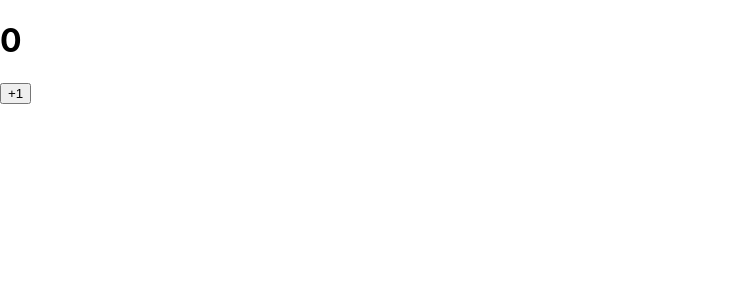
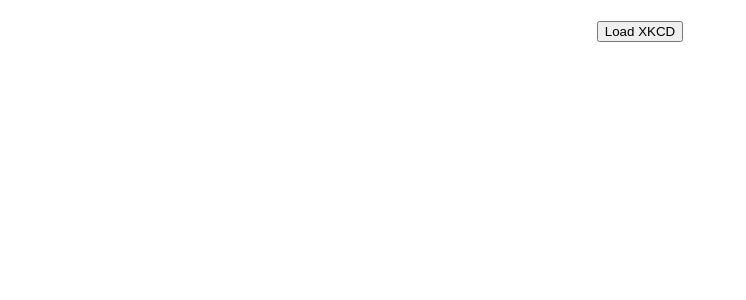
Before and after one commit to Cole-Parsons/XKCD-frontend, a React (Create React App) app: page / in a window 1280 px wide. Shown: the top 300 px of the page, without its empty margins (0-746 px from the left). Built offline with nearby package versions, Linux system fonts and the light colour scheme.

Commit message:
accesses comic on website using Allorigins to bypass CORS

```diff
--- a/src/App.js
+++ b/src/App.js
@@ -1,11 +1,23 @@
 import { useState } from "react"
 
 function App () {
-  const[count, setCount] = useState(0);
+  const[comic, setComic] = useState(null);
+
+  async function fetchComic() {
+    const res = await fetch("https://api.allorigins.win/raw?url=https://xkcd.com/info.0.json");
+    const data = await res.json();
+    setComic(data);
+  }
+
   return (
-    <div>
-      <h1>{count}</h1>
-      <button onClick={() => setCount(count + 1)}>+1</button>
+    <div style={{ textAlign: "center", padding: 20 }}>
+      <button onClick={fetchComic}>Load XKCD</button>
+      {comic && (
+        <>
+          <h2>{comic.safe_title}</h2>
+          <img src={comic.img} alt={comic.alt} width="300" />
+        </>
+      )}
     </div>
   );
 }
```
